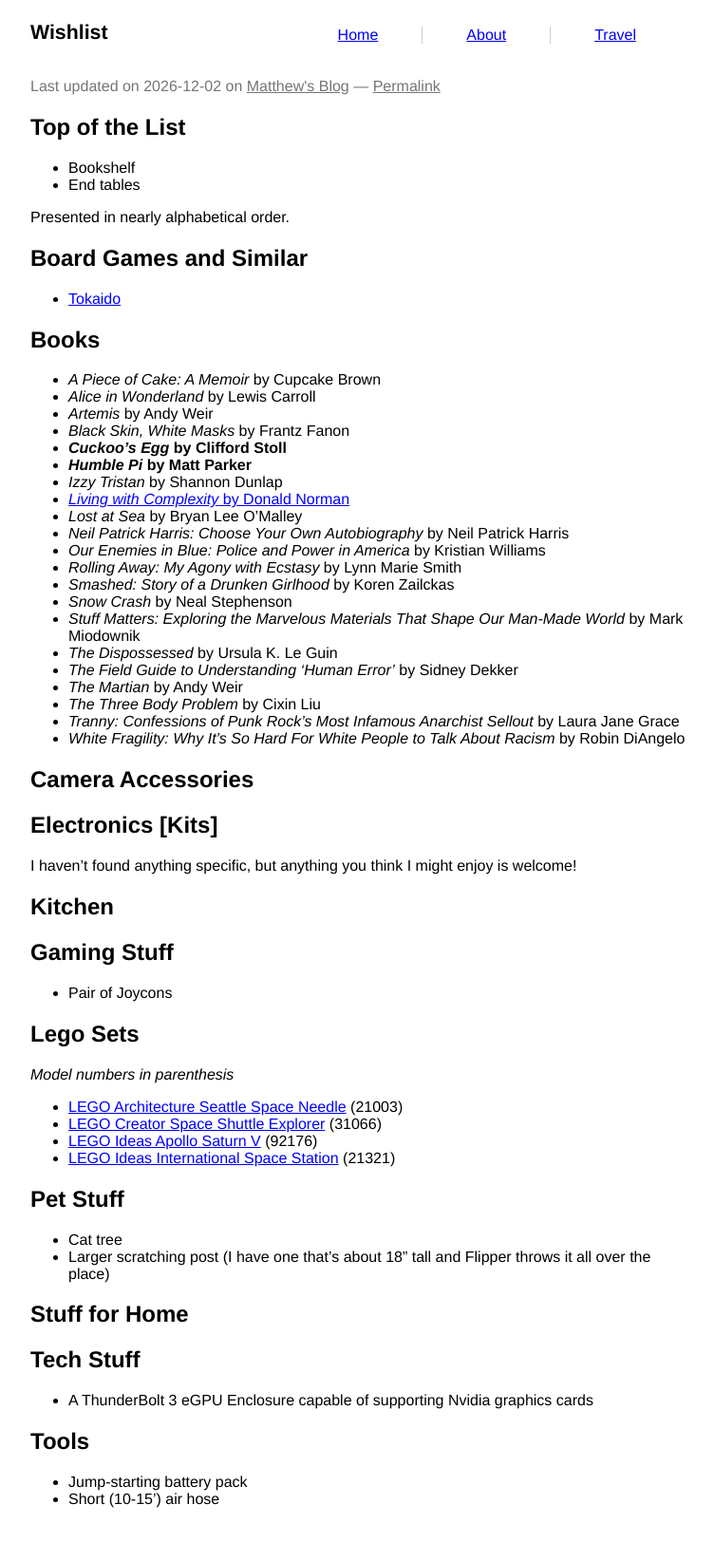
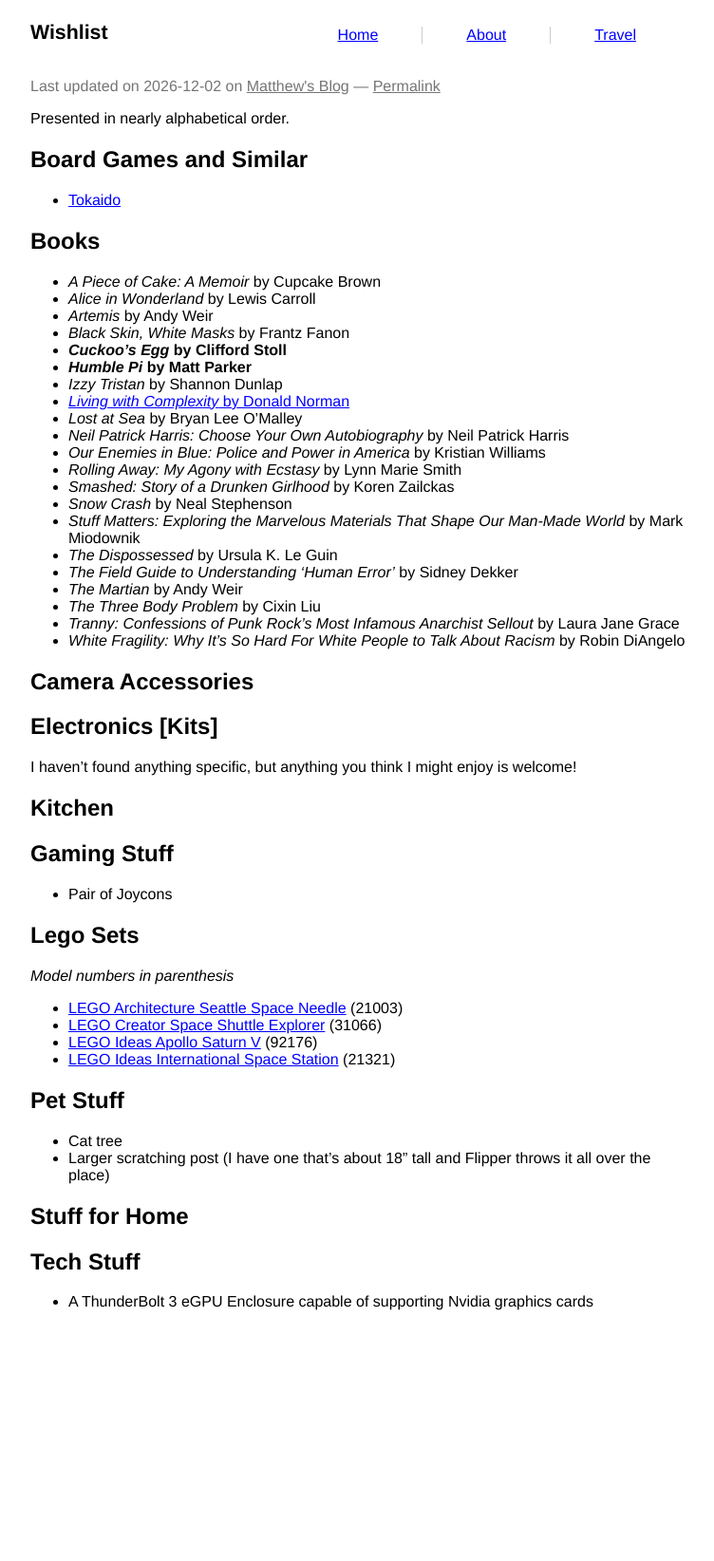
Before and after one commit to prplecake/jrgnsn.net, a Jekyll site: the page built from wishlist.md, in a window 1280 px wide. Shown: the whole page at 95% size, without its empty margins (258-1010 px from the left). Built offline with Jekyll 4.4.1, drawn with Linux system fonts in a browser that asks for light colours; a script that is not in the unit is left out; after the commit the page ends 1436 px from its top, so only the background shows below that.

Commit message:
Update wishlist

```diff
--- a/wishlist.md
+++ b/wishlist.md
@@ -4,10 +4,6 @@
 permalink: /wishlist/
 enableMenu: false
 ---
-
-## Top of the List
-* Bookshelf
-* End tables
 
 Presented in nearly alphabetical order.
 
@@ -72,7 +68,3 @@
 ## Tech Stuff
 * A ThunderBolt 3 eGPU Enclosure capable of supporting Nvidia graphics
 cards
-
-## Tools
-* Jump-starting battery pack
-* Short (10-15') air hose
```
